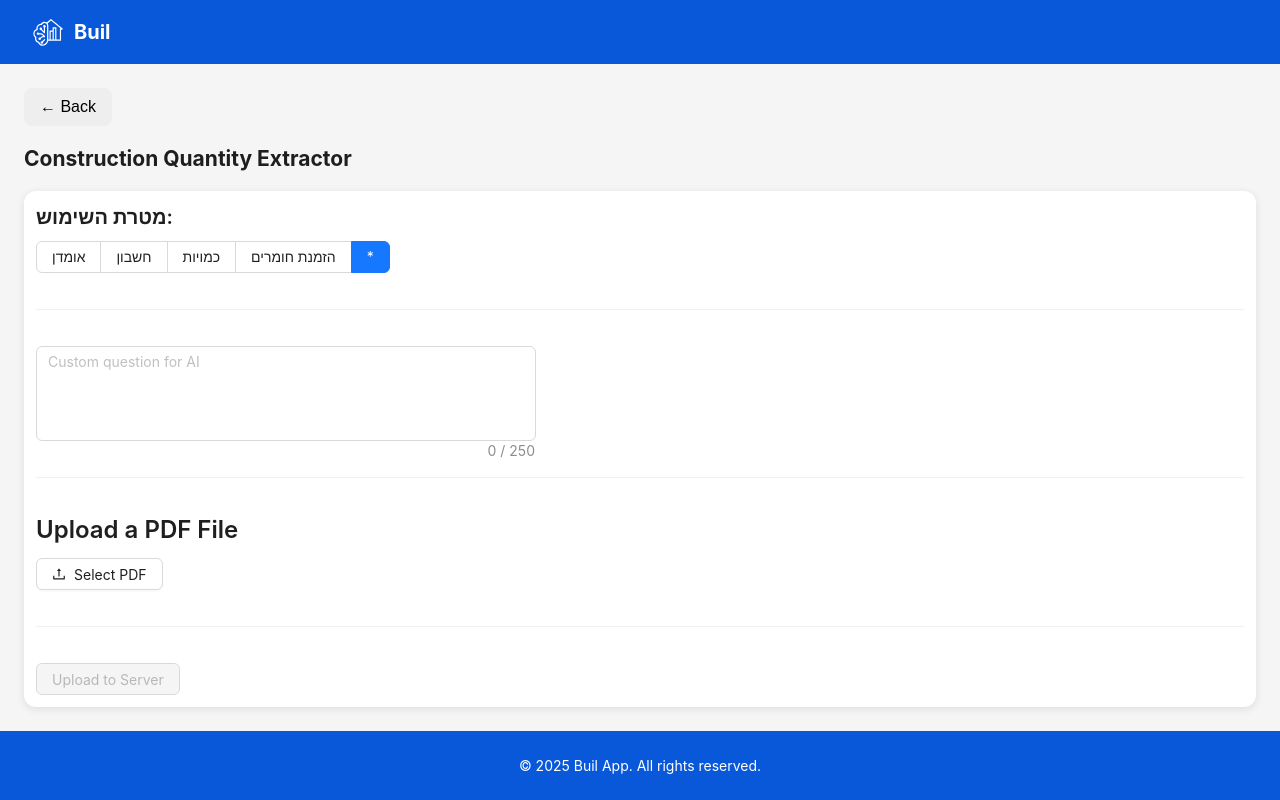
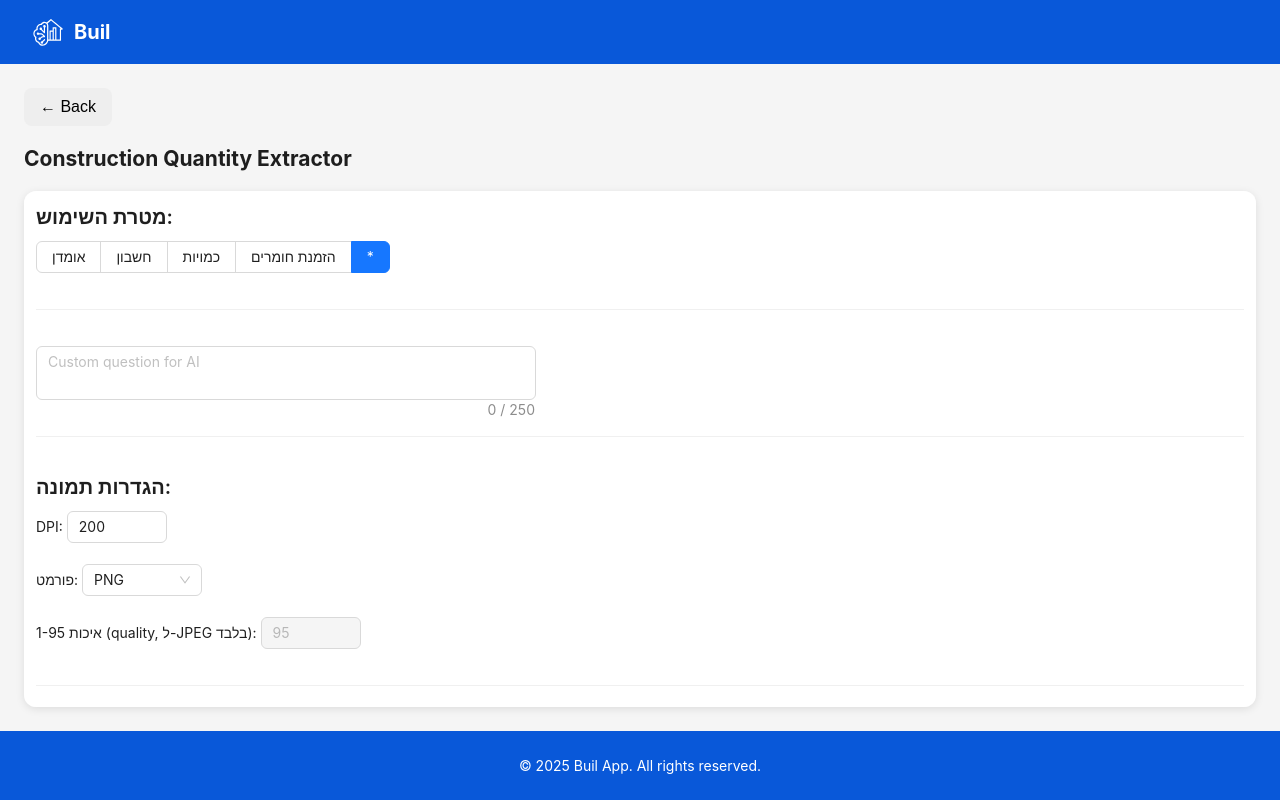
Before and after one commit to niros001/buil-client, a React (Vite) app: page /construction-quantity-extractor in a window 1280 px wide. Built offline with nearby package versions, Linux system fonts and the light colour scheme.

Commit message:
Add the ability to control image quality

```diff
--- a/src/components/ConstructionQuantityExtractor.tsx
+++ b/src/components/ConstructionQuantityExtractor.tsx
@@ -10,10 +10,13 @@ import {
   Checkbox,
   Divider,
   Input,
+  InputNumber,
+  Select,
 } from "antd";
 import { UploadOutlined } from "@ant-design/icons";
 
 const { Title } = Typography;
+const { TextArea } = Input;
 
 const UploadSection = styled.div`
   display: flex;
@@ -91,6 +94,9 @@ const ConstructionQuantityExtractor = () => {
     string[]
   >([]);
   const [freeText, setFreeText] = useState<string>("");
+  const [dpi, setDpi] = useState<number>(200);
+  const [format, setFormat] = useState<"PNG" | "JPEG">("PNG");
+  const [quality, setQuality] = useState<number>(95);
   const [isModalOpen, setIsModalOpen] = useState(false);
   const [tableData, setTableData] = useState<any>(null);
 
@@ -120,6 +126,13 @@ const ConstructionQuantityExtractor = () => {
     );
     formData.append("free_text", freeText);
 
+    // רק אם בחרת custom - נוסיף את הפרמטרים
+    if (selectedMainOption === "custom") {
+      formData.append("dpi", dpi.toString());
+      formData.append("format", format);
+      formData.append("quality", quality.toString());
+    }
+
     try {
       setLoading(true);
       const res = await fetch("https://buil-server.onrender.com/api/convert", {
@@ -139,23 +152,7 @@ const ConstructionQuantityExtractor = () => {
       setLoading(false);
     }
   };
-  //
-  // const columns =
-  //   tableData?.columns?.map((col: string, index: number) => ({
-  //     title: col,
-  //     dataIndex: `col_${index}`,
-  //     key: `col_${index}`,
-  //   })) || [];
-  //
-  // const dataSource =
-  //   tableData?.rows?.map((row: string[], rowIndex: number) => {
-  //     const rowObj: any = { key: rowIndex };
-  //     row.forEach((cell, cellIndex) => {
-  //       rowObj[`col_${cellIndex}`] = cell;
-  //     });
-  //     return rowObj;
-  //   }) || [];
-  console.log({ tableData });
+
   return (
     <UploadSection>
       <Box>
@@ -172,13 +169,60 @@ const ConstructionQuantityExtractor = () => {
       <Divider />
 
       {selectedMainOption === "custom" ? (
-        <Input.TextArea
+        <>
+          <TextArea
             showCount
             maxLength={250}
             onChange={({ target: { value } }) => setFreeText(value)}
             placeholder="Custom question for AI"
             style={{ height: 120, width: 500, resize: "none" }}
           />
+
+          <Divider />
+
+          <Box>
+            <StyledTitle level={4}>הגדרות תמונה:</StyledTitle>
+
+            <label>
+              DPI:&nbsp;
+              <InputNumber
+                min={50}
+                max={600}
+                value={dpi}
+                onChange={(val) => setDpi(val || 200)}
+                style={{ width: 100 }}
+              />
+            </label>
+
+            <br />
+
+            <label>
+              פורמט:&nbsp;
+              <Select
+                value={format}
+                onChange={(val) => setFormat(val)}
+                style={{ width: 120 }}
+              >
+                <Select.Option value="PNG">PNG</Select.Option>
+                <Select.Option value="JPEG">JPEG</Select.Option>
+              </Select>
+            </label>
+
+            <br />
+
+            <label>
+              איכות 1-95 (quality, ל-JPEG בלבד):&nbsp;
+              <InputNumber
+                min={1}
+                max={95}
+                value={quality}
+                onChange={(val) => setQuality(val || 95)}
+                disabled={format === "PNG"}
+                style={{ width: 100 }}
+              />
+            </label>
+          </Box>
+        </>
       ) : (
         <>
           <Box>
```
Lines whose indentation alone changed are shown as unchanged.
